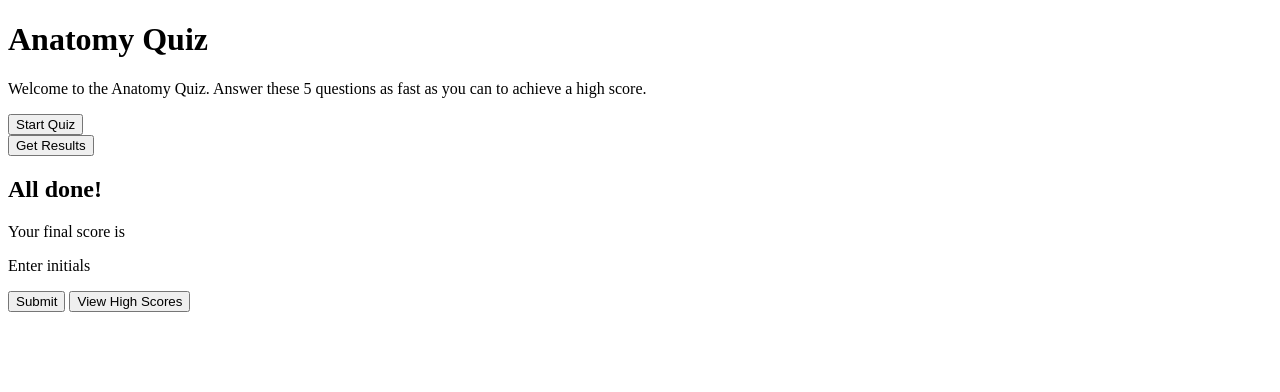
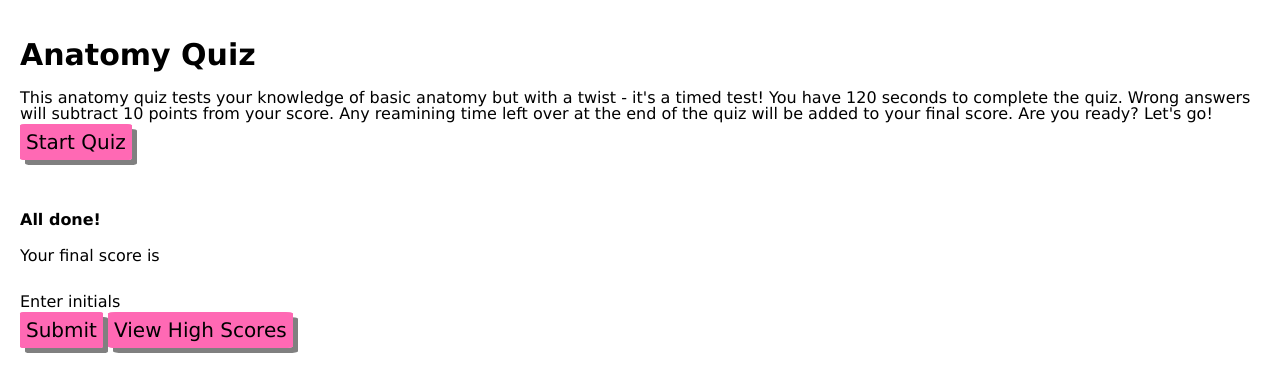
Before and after one commit to lizedelman/Mod4Challenge, a plain HTML site: page index.html in a window 1280 px wide. Drawn offline with Linux system fonts and the light colour scheme.

Commit message:
Add more styling

```diff
--- a/index.html
+++ b/index.html
@@ -4,35 +4,34 @@
     <meta charset="UTF-8" />
     <meta http-equiv="X-UA-Compatible" content="IE=edge" />
     <meta name="viewport" content="width=device-width, initial-scale=1.0" />
-    <link rel="styles" href="styles.css" />
+    <link rel="stylesheet" href="styles.css" />
 
     <title>Quizlet</title>
   </head>
   <body>
-    <div id="welcome">
+    <section id="question">
       <h1>Anatomy Quiz</h1>
       <p>
-        Welcome to the Anatomy Quiz. Answer these 5 questions as fast as you can
-        to achieve a high score.
+        This anatomy quiz tests your knowledge of basic anatomy but with a twist
+        - it's a timed test! You have 120 seconds to complete the quiz. Wrong
+        answers will subtract 10 points from your score. Any reamining time left
+        over at the end of the quiz will be added to your final score. Are you
+        ready? Let's go!
       </p>
-      <button id="start">Start Quiz</button>
-    </div>
+      <a id="start">Start Quiz</a>
+    </section>
 
-    <!--Block for the JS to use, next 3 lines-->
     <div id="quiz"></div>
-    <button id="submit">Get Results</button>
-    <div id="results"></div>
 
-    <div id="complete">
+    <section id="complete">
       <h2>All done!</h2>
       <p>Your final score is</p>
       <p>Enter initials</p>
-      <button id="submit">Submit</button>
+      <a id="submit">Submit</a>
+      <a id="view">View High Scores</a>
+    </section>
 
-      <button>View High Scores</button>
-    </div>
-
-    <div class="Hiscores"></div>
+    <section id="hiscores"></section>
   </body>
   <script src="script.js"></script>
 </html>
--- a/script.js
+++ b/script.js
@@ -1,6 +1,5 @@
 let quizContainer = document.getElementById("quiz");
 let resultsContainer = document.getElementById("results");
-let submitButton = document.getElementById("submit");
 let questionIndex = 0;
 let result = "";
 
@@ -12,13 +11,13 @@ const questions = [
     points: 10,
   },
   {
-    question: "What does Draco Malfoy call Hermione?",
-    options: ["Muggle", "Mudblood", "Muffliato", "Mandrake"],
+    question: "Which of these are ball and socket joints?",
+    options: ["wrist", "hip", "ankle", "knee"],
     rightAnswer: 1,
     points: 10,
   },
   {
-    question: "hat's the primary action of the glutes?",
+    question: "What's the primary action of the glutes?",
     options: [
       "hip extension",
       "humerus abduction",
@@ -44,30 +43,25 @@ const questions = [
 
 function answerResults() {
   if (questions[questionIndex].rightAnswer == this.getAttribute("option-id")) {
-    score += questions[questionIndex].points;
     result = "Correct";
   } else {
     result = "Wrong";
-    if (time - 10 > 0) {
-      time -= 10;
-    } else {
-      time = 0;
-    }
   }
   questionIndex++;
   if (questionIndex < questions.length) {
-    showQuestion();
+    showQuestions();
   } else {
     endQuiz();
   }
 }
 
 function showQuestions() {
+  quizContainer.innerHTML = "";
   const question = questions[questionIndex];
   const h3 = document.createElement("h3");
   h3.innerText = question.question;
   const ul = document.createElement("ul");
-  ul.setAttribute("id", "question-ul");
+  ul.setAttribute("id", "quiz-ul");
   for (let i = 0; i < question.options.length; i++) {
     const li = document.createElement("li");
     li.innerText = question.options[i];
--- a/styles.css
+++ b/styles.css
@@ -43,3 +43,53 @@ ul {
 }
 
 /* Begin regular CSS */
+
+body {
+  padding: 20px;
+  font-family: Verdana, Geneva, Tahoma, sans-serif;
+}
+
+h1 {
+  font-size: 30px;
+}
+
+a {
+  background-color: hotpink;
+  padding: 5px;
+  border: hotpink 1px solid;
+  border-radius: 5%;
+  font-size: 20px;
+  box-shadow: 5px 5px grey;
+}
+
+p {
+  padding-top: 20px;
+  padding-bottom: 10px;
+}
+
+#question,
+#quiz,
+#results,
+#complete,
+#hiscores {
+  padding-top: 20px;
+  padding-bottom: 10px;
+}
+
+a:hover {
+  background-color: pink;
+}
+
+#quiz ul {
+  list-style-type: none;
+  width: 33%;
+}
+
+#quiz ul li {
+  padding: 10px 0;
+}
+
+#quiz ul#quiz-ul li:hover {
+  background-color: pink;
+  color: black;
+}
```
